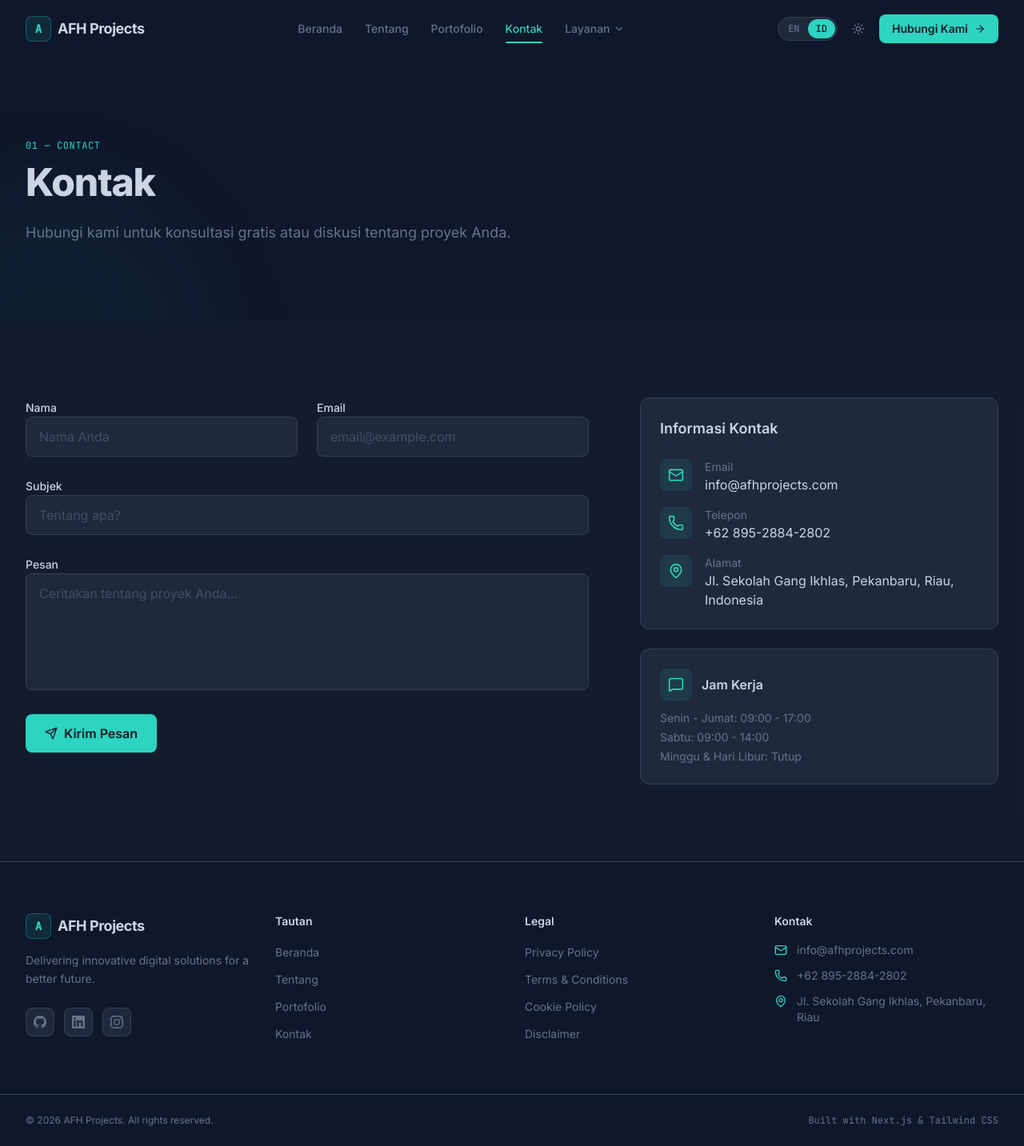
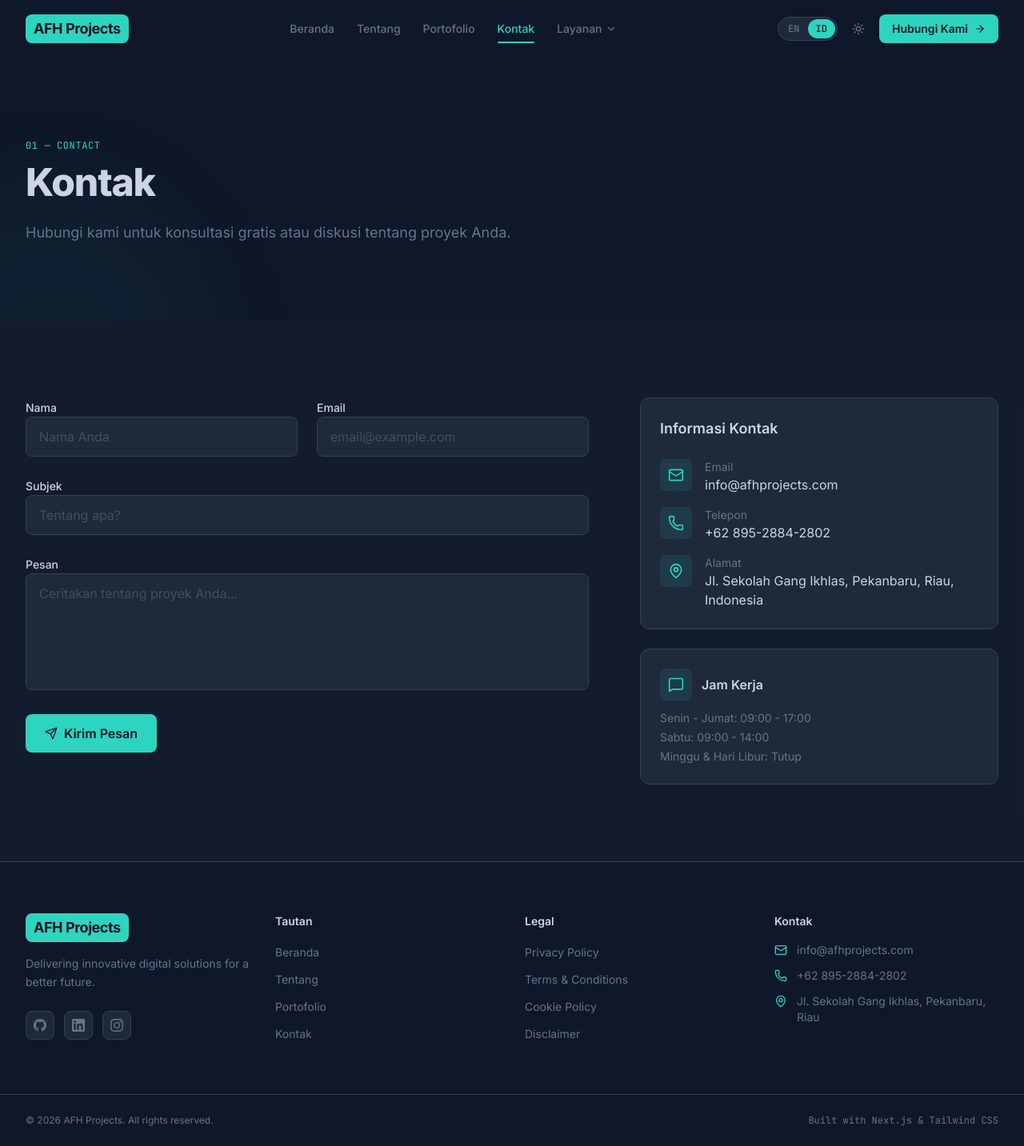
Before and after one commit to fharahap85/afh-projects, a Next.js app: page /contact in a window 1280 px wide. Shown: the whole page at 80% size. Built offline with nearby package versions, Linux system fonts and the light colour scheme.

Commit message:
replace favicon with SVG, update logo to colored text box

```diff
--- a/components/Footer.js
+++ b/components/Footer.js
@@ -32,11 +32,8 @@ export default function Footer() {
         <div className="grid grid-cols-1 sm:grid-cols-2 lg:grid-cols-4 gap-10 lg:gap-8">
           {/* Brand */}
           <div className="sm:col-span-2 lg:col-span-1">
-            <Link href="/" className="flex items-center gap-2 group mb-4">
-              <div className="w-8 h-8 rounded-lg bg-accent/10 border border-accent/30 flex items-center justify-center">
-                <span className="font-mono text-sm font-bold text-accent">A</span>
-              </div>
-              <span className="font-bold text-lg tracking-tight text-foreground group-hover:text-accent transition-colors">
+            <Link href="/" className="inline-flex items-center group mb-4">
+              <span className="px-2.5 py-1 bg-accent text-background font-bold text-lg tracking-tight rounded-lg group-hover:shadow-[0_0_20px_rgba(45,212,191,0.3)] transition-shadow">
                 AFH Projects
               </span>
             </Link>
--- a/components/Header.js
+++ b/components/Header.js
@@ -93,11 +93,8 @@ export default function Header() {
       <div className="max-w-7xl mx-auto px-4 sm:px-6 lg:px-8">
         <div className="flex items-center justify-between h-16 lg:h-18">
           {/* Logo */}
-          <Link href="/" className="flex items-center gap-2 group">
-            <div className="w-8 h-8 rounded-lg bg-accent/10 border border-accent/30 flex items-center justify-center">
-              <span className="font-mono text-sm font-bold text-accent">A</span>
-            </div>
-            <span className="font-bold text-lg tracking-tight text-foreground group-hover:text-accent transition-colors">
+          <Link href="/" className="flex items-center group">
+            <span className="px-2.5 py-1 bg-accent text-background font-bold text-lg tracking-tight rounded-lg group-hover:shadow-[0_0_20px_rgba(45,212,191,0.3)] transition-shadow">
               AFH Projects
             </span>
           </Link>
--- a/components/SEO.js
+++ b/components/SEO.js
@@ -6,7 +6,7 @@ export default function SEO({ title, description }) {
       <title>{title}</title>
       <meta name="description" content={description} />
       <meta name="viewport" content="width=device-width, initial-scale=1" />
-      <link rel="icon" href="/favicon.ico" />
+      <link rel="icon" href="/favicon.svg" type="image/svg+xml" />
       <meta property="og:type" content="website" />
       <meta property="og:title" content={title} />
       <meta property="og:description" content={description} />
```
Also changed, not shown: public/favicon.svg (added).
